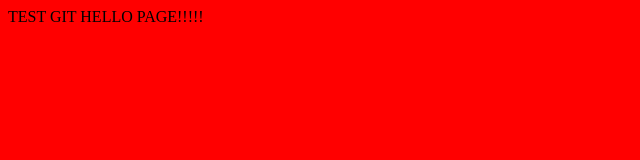
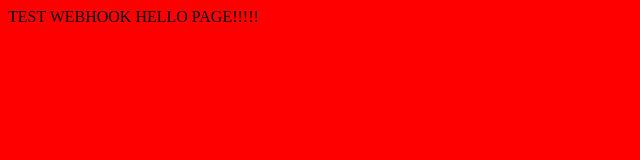
Before and after one commit to mirexcool/epam_devops, a plain HTML site: page JENKINS/index.html in a window 1280 px wide. Shown: the whole page, without its empty margins (0-640 px from the left). Drawn offline with Linux system fonts and the light colour scheme.

Commit message:
test webhook

```diff
--- a/JENKINS/index.html
+++ b/JENKINS/index.html
@@ -3,6 +3,6 @@
         <title>Example</title>
     </head>
     <body bgcolor=red>
-        <p>TEST GIT HELLO PAGE!!!!!</p>
+        <p>TEST WEBHOOK  HELLO PAGE!!!!!</p>
     </body>
 </html>
```
